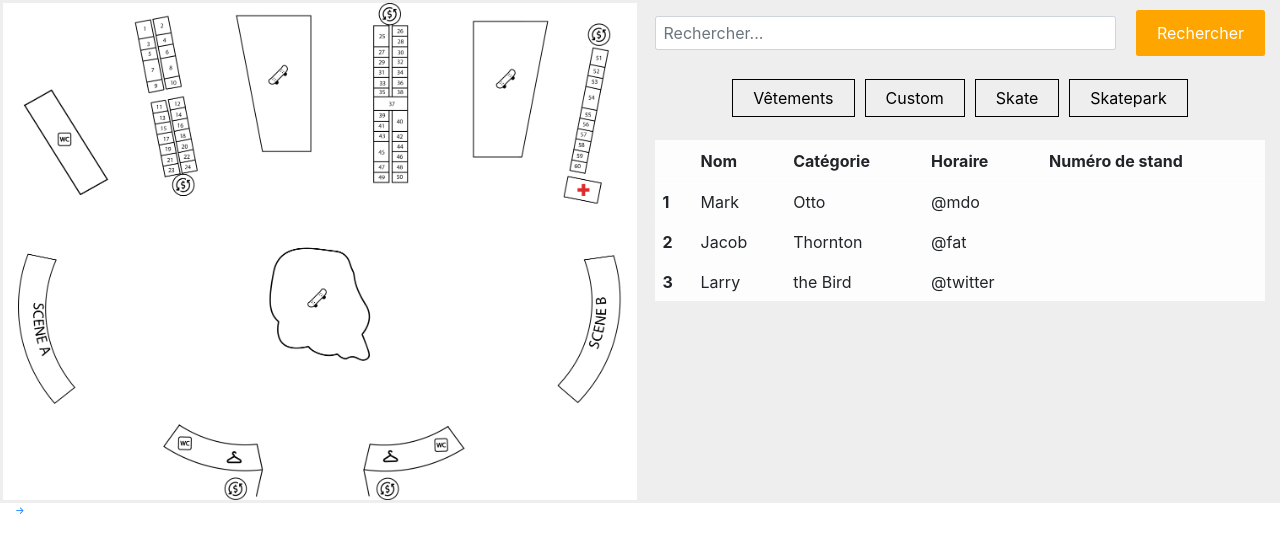
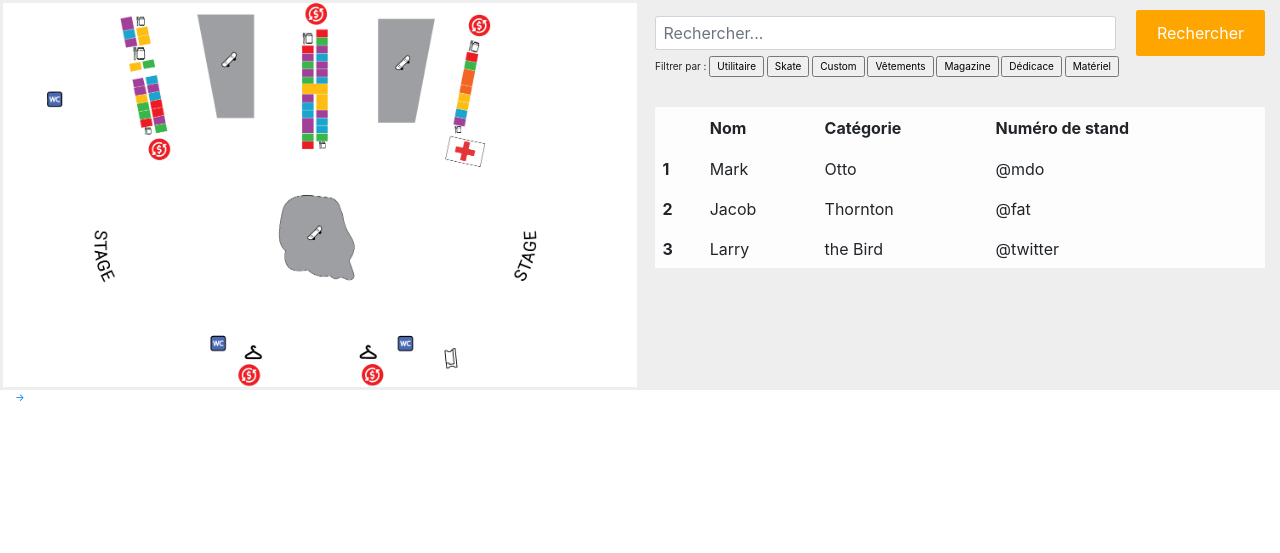
Before and after one commit to Lunec/Borne, a PHP site: page / in a window 1280 px wide. Shown: the top 553 px of the page. Run offline with PHP 8.4, Linux system fonts and the light colour scheme.

Commit message:
Trying to make it work.

```diff
--- a/index.php
+++ b/index.php
@@ -9,11 +9,10 @@
         <link rel="stylesheet" type="text/css" href="css/styles.css"/>
     </head>
     <body>
-
       <div class="container-fluid">
         <div class="row">
           <div class="col-lg-6 map-container">
-            <img src="images/plan.png" class="img-fluid map"/>
+            <img src="images/plan_colors.png" class="img-fluid map"/>
           </div>
 
           <div class="col-lg-6 content-container">
@@ -22,13 +21,17 @@
               <button class="btn btn-submit" type="submit">Rechercher</button>
             </div>
 
+
+
             <div class="filters-container">
-              <ul>
-                <li class="filter" id="first-filter"><a href="#">Vêtements</a></li>
-                <li class="filter"><a href="#">Custom</a></li>
-                <li class="filter"><a href="#">Skate</a></li>
-                <li class="filter"><a href="#">Skatepark</a></li>
-              </ul>
+              <span>Filtrer par :<span>
+              <input type="submit" class="button" name="utilitaire" value="Utilitaire"/>
+              <input type="submit" class="button" name="skate" value="Skate"/>
+              <input type="submit" class="button" name="custom" value="Custom"/>
+              <input type="submit" class="button" name="vêtements" value="Vêtements"/>
+              <input type="submit" class="button" name="magazine" value="Magazine"/>
+              <input type="submit" class="button" name="dédicace" value="Dédicace"/>
+              <input type="submit" class="button" name="matériel" value="Matériel"/>
             </div>
 
             <table class="table table-light exhibitors-table">
@@ -37,7 +40,6 @@
                   <th scope="col"></th>
                   <th scope="col" class="nom">Nom</th>
                   <th scope="col" class="categorie">Catégorie</th>
-                  <th scope="col" class="horaire">Horaire</th>
                   <th scope="col" class="id">Numéro de stand</th>
                 </tr>
               </thead>
--- a/js/scripts.js
+++ b/js/scripts.js
@@ -0,0 +1,14 @@
+$(document).ready(function(){
+    $('.button').click(function(){
+        var clickBtnValue = $(this).val();
+        var ajaxurl = 'ajax.php',
+        data =  {'action': clickBtnValue};
+        $.post(ajaxurl, data, function (response) {
+            // Response div goes here.
+            console.log("ajax request successful: ");
+        });
+    });
+
+});
+
+alert("ok");
```
Also changed, not shown: ajax.php (added, +9 -0 lines), exhibitors.json (added, +37 -0 lines), exhibitorsManager.php (added, +35 -0 lines), images/plan_colors.png (added), images/plan_colors_vertical.png (added).
